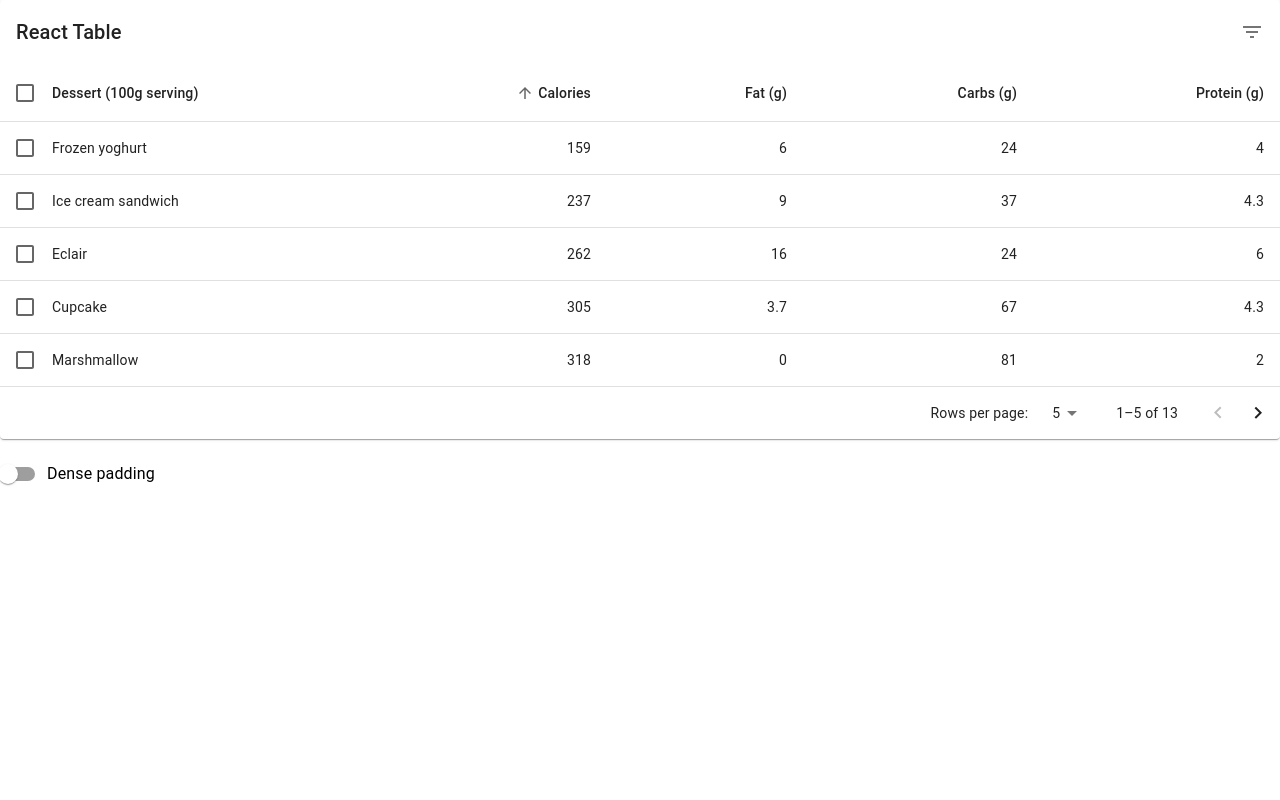
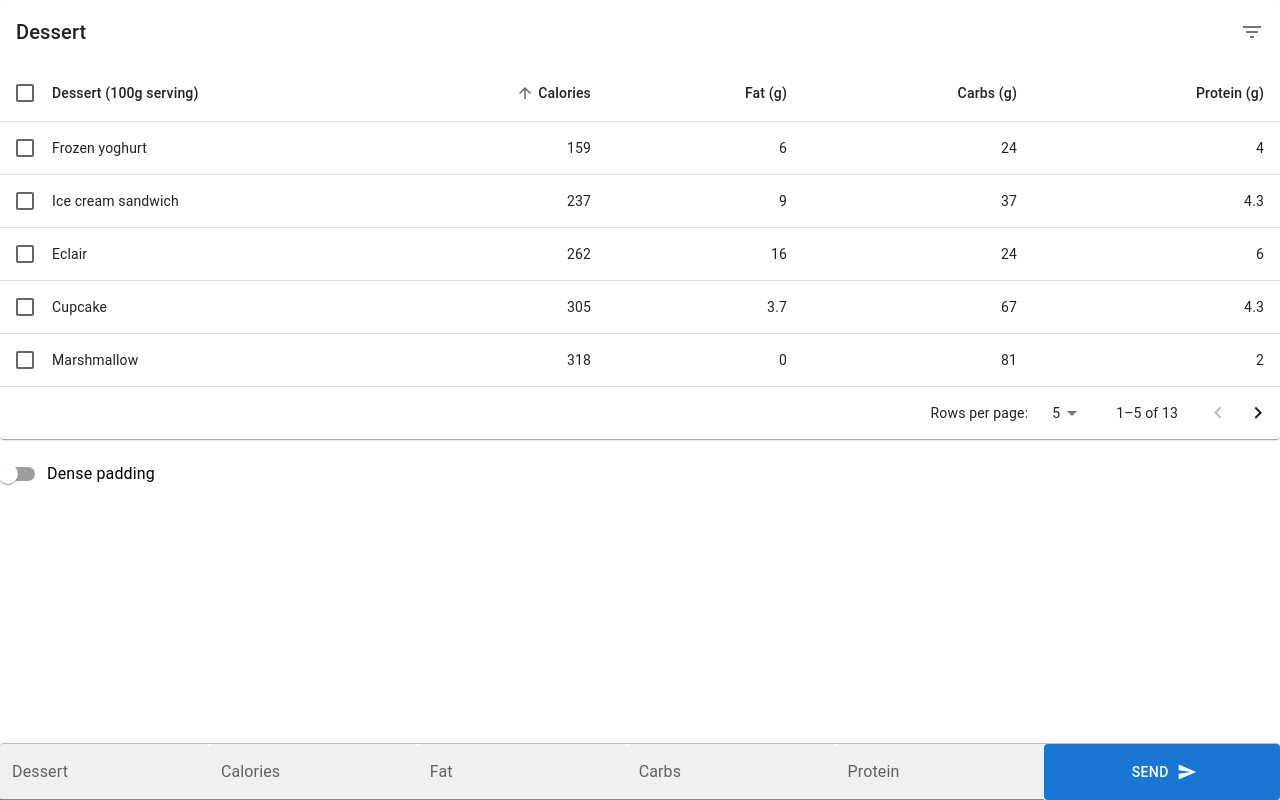
Before and after one commit to Kropanov/react-task-project, a React (Create React App) app: page / in a window 1280 px wide. Built offline with nearby package versions, Linux system fonts and the light colour scheme.

Commit message:
Posting a form for adding elements

```diff
--- a/src/App.js
+++ b/src/App.js
@@ -21,6 +21,9 @@ import Switch from '@mui/material/Switch';
 import DeleteIcon from '@mui/icons-material/Delete';
 import FilterListIcon from '@mui/icons-material/FilterList';
 import { visuallyHidden } from '@mui/utils';
+import TextField from '@mui/material/TextField';
+import Button from '@mui/material/Button';
+import SendIcon from '@mui/icons-material/Send';
 
 
 function createData(name, calories, fat, carbs, protein) {
@@ -213,7 +216,7 @@ const EnhancedTableToolbar = (props) => {
                     id="tableTitle"
                     component="div"
                 >
-                    React Table
+                    Dessert
                 </Typography>
             )}
 
@@ -395,6 +398,16 @@ export default function EnhancedTable() {
                 control={<Switch checked={dense} onChange={handleChangeDense} />}
                 label="Dense padding"
             />
+            <Paper sx={{ display: 'flex', justifyContent: 'space-between', flexDirection: "row",position: 'fixed', bottom: 0, left: 0, right: 0, borderTop: '1px solid rgba(0,0,0, 0.25)' }} elevation={3}>
+                <TextField sx={{ width: '100%'}} id="filled-basic" label="Dessert" variant="filled"/>
+                <TextField sx={{ width: '100%'}} id="filled-basic" label="Calories" variant="filled" type="number"/>
+                <TextField sx={{ width: '100%'}} id="filled-basic" label="Fat" variant="filled" type="number"/>
+                <TextField sx={{ width: '100%'}} id="filled-basic" label="Carbs" variant="filled"  type="number"/>
+                <TextField sx={{ width: '100%'}} id="filled-basic" label="Protein" variant="filled"  type="number"/>
+                <Button sx={{ width: '100%'}} variant="contained" disableElevation endIcon={<SendIcon />}>
+                    SEND
+                </Button>
+            </Paper>
         </Box>
     );
 }
```
